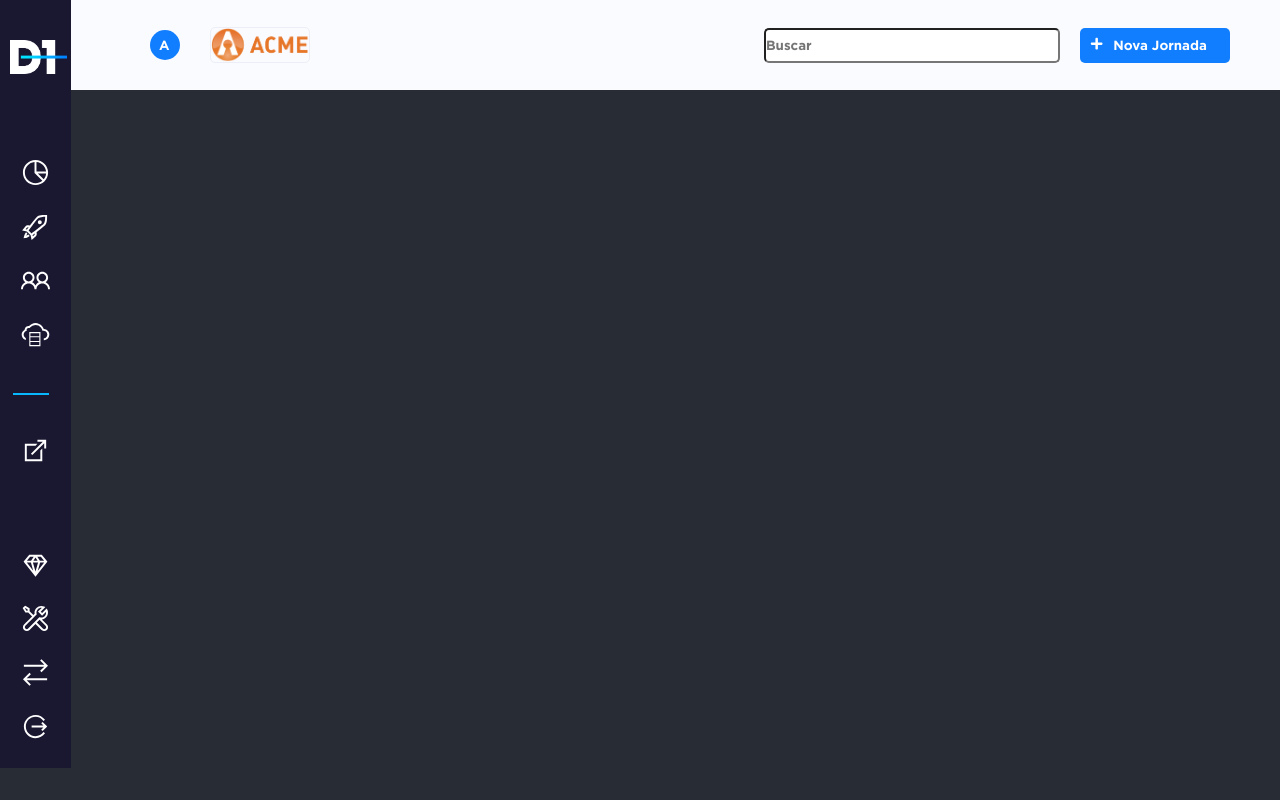
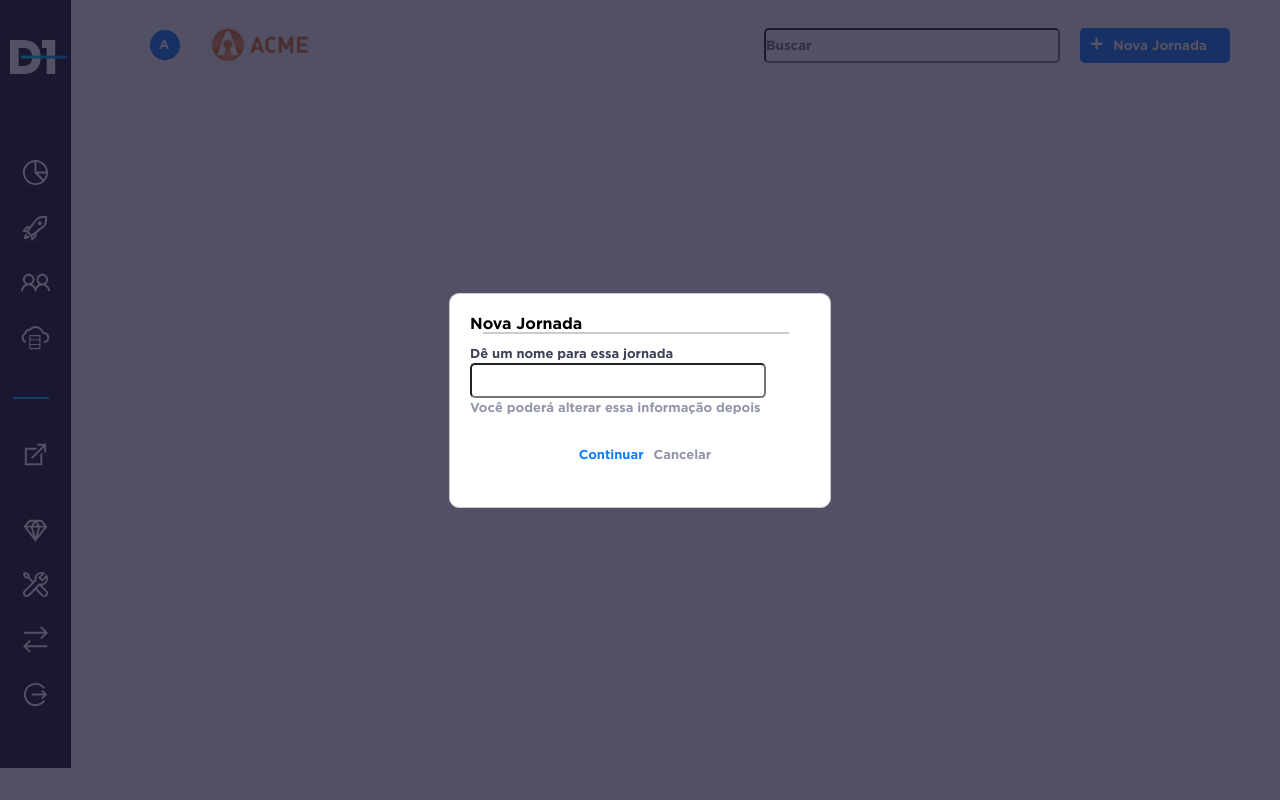
Before and after one commit to GustavoGomesRibeiro/d1, a React (Create React App) app: page /Profile in a window 1280 px wide. Both pictures are taken after a click on the button "Nova Jornada". Built offline with nearby package versions, Linux system fonts and the light colour scheme.

Commit message:
add modal, refatoração codigo, ajuste filtro

```diff
--- a/package.json
+++ b/package.json
@@ -11,6 +11,7 @@
     "react-dom": "^16.13.1",
     "react-feather": "^2.0.8",
     "react-icons": "^3.11.0",
+    "react-modal": "^3.11.2",
     "react-router-dom": "^5.2.0",
     "react-scripts": "3.4.3",
     "styled-components": "^5.1.1"
--- a/src/App.js
+++ b/src/App.js
@@ -1,9 +1,6 @@
 import React from 'react';
 import './assets/style/global.css';
 import Routes from './routes/index';
-// Componente: uma funcao que retorna um conteudo js, css, html
-// Propriedade: Informações que um componente PAI passa para o componente FILHO
-// Estado: Informacoes mantidas pelo componente (imutabilidade)
 
 const App = () => <Routes/>;
 export default App;
--- a/src/assets/style/App.css
+++ b/src/assets/style/App.css
@@ -13,7 +13,7 @@
 }
 
 .icon-footer{
-    margin: 80px 0;
+    margin: 40px 0;
 }
 
 .logo img {
@@ -31,10 +31,53 @@
     background: #07B8FF;
     margin-left: 13px;
 }
+
+.divider-modal{
+    height: 2px;
+    width: 90%;
+    background: #ccc;
+    margin-left: 13px;
+}
 .icons-fa {
     margin: 20px;
     list-style-type: none;
 }
+.tooltip{
+    position: relative;
+    /* display: inline-block; */
+    border-bottom: 1px dotted black;
+}
+.tooltip .tooltiptext {
+    visibility: hidden;
+    width: 100px;
+    background-color: #fff;
+    text-align: center;
+    border-radius: 6px;
+    padding: 5px 0;
+    position: absolute;
+    z-index: 1;
+    left: 105%;
+    text-align: center;
+    font: normal normal bold 13px/14px Gotham;
+    letter-spacing: 0px;
+    color: rgba(145, 150, 171, 1);
+    opacity: 1;
+  }
+
+  .tooltip .tooltiptext::after {
+    content: "";
+    position: absolute;
+    top: 50%;
+    right: 100%;
+    margin-top: -5px;
+    border-width: 5px;
+    border-style: solid;
+    border-color: transparent white transparent transparent;
+  }
+
+.tooltip:hover .tooltiptext {
+    visibility: visible;
+  }
 /* ---- Default Header ---- */
 
 .container-header{
@@ -91,6 +134,44 @@
     font-weight: bolder;
 }
 
+.tooltip-header{
+    position: relative;
+    border-bottom: 1px dotted black;
+}
+.tooltip-header .tooltiptext-header {
+    visibility: hidden;
+    width: 130px;
+    height: 35px;
+    background-color: #1A1731;
+    text-align: center;
+    border-radius: 6px;
+    padding: 5px 0;
+    position: absolute;
+    z-index: 1;
+    left: 105%;
+    text-align: center;
+    font: normal normal bold 13px/14px Gotham;
+    letter-spacing: 0px;
+    color: #fff;
+    opacity: 1;
+  }
+
+  .tooltip-header .tooltiptext-header::after {
+    content: "";
+    position: absolute;
+    top: 50%;
+    right: 100%;
+    margin-top: -5px;
+    border-width: 5px;
+    border-style: solid;
+    border-color: transparent #1A1731 transparent transparent;
+  }
+
+.tooltip-header:hover .tooltiptext-header {
+    visibility: visible;
+  }
+
+
 .container-components{
     display: flex;
     margin-left: auto;
@@ -132,6 +213,44 @@
     font: bold;
 }
 
+.description-modal {
+    margin: 10px 0;
+}
+
+.name-journey {
+    text-align: left;
+    font: normal normal normal 13px/19px Gotham;
+    letter-spacing: 0px;
+    color: #3E4157;
+}
+.text-modal {
+    text-align: left;
+    font: normal normal normal 13px/19px Gotham;
+    letter-spacing: 0px;
+    color: #9196AB;
+    opacity: 1;
+}
+
+.button-modal {
+    display: flex;
+    justify-content: center;
+    padding: 20px;
+}
+
+.continue{
+    color: #117EFF;
+    font: normal normal bold 13px/14px Gotham;
+    letter-spacing: 0px;
+    opacity: 1;
+    margin: 0 10px;
+}
+.cancel {
+    font: normal normal bold 13px/14px Gotham;
+    letter-spacing: 0px;
+    color: #9196AB;
+    opacity: 1;
+}
+
 /* ---- Default layout ---- */
 
 .container-layout {
@@ -150,14 +269,12 @@
     'menu main main main main main'
     'menu main main main main main';
   grid-gap: 10px;
-  /* background-color: #2196F3; */
   padding: 10px;
   margin:100px 0;
 }
 
 .grid-container > div {
   background-color: #FAFBFF;
-  /* text-align: center; */
   padding: 20px 0;
   font-size: 30px;
 }
@@ -186,7 +303,6 @@
     text-align: center;
 }
 .activity-sublabel{
-    /* margin: 20px 63px; */
     width: 100%;
     margin: 0 40px;
 }
@@ -198,8 +314,14 @@
     opacity: 1;
     margin: 5px 0;
     text-decoration:none;
-    /* color: #117EFF; */
+    cursor: pointer;
+
 }
+
+.activity-sublabel a:hover {
+    color: #117EFF;
+}
+
 .activity-sublabel button {
     width: 20px;
     height: 20px;
--- a/src/assets/style/global.css
+++ b/src/assets/style/global.css
@@ -23,8 +23,8 @@ html, body #root{
 }
 
 body {
-    background: #282c34;
-    /* background: #FAFBFF; */
+    /* background: #282c34; */
+    background: #FAFBFF;
     -webkit-font-smoothing: antialiased;
 }
 
--- a/src/components/defaultAside/index.js
+++ b/src/components/defaultAside/index.js
@@ -1,5 +1,4 @@
 import React from 'react';
-import { FaChartPie, FaRocket, FaUserFriends, FaCloud, FaExternalLinkAlt, FaGem, FaTools, FaExchangeAlt, FaSignOutAlt } from 'react-icons/fa';
 import logo from '../../assets/images/logotipo-branco.png';
 
 import  chartPie  from '../../assets/icons/chart-pie.svg';
@@ -22,20 +21,19 @@ export default function DefaultAside() {
                     <img src={logo} />
                 </div>
 
-                <div className='icon-header'>
-                    {/* <div className=''> */}
+                <div className='icon-header '>
                     <ul className='icon'>
-                        <li className="icons-fa">
-                            <a href='#'>  <img src={chartPie}/></a>
+                        <li className="icons-fa tooltip ">
+                            <a href='#'> <img src={chartPie}/><span className='tooltiptext'>Análises</span></a>
                         </li>
-                        <li className="icons-fa">
-                            <a href='#'> <img src={rocket}/></a>
+                        <li className="icons-fa tooltip">
+                            <a href='#'> <img src={rocket}/><span className='tooltiptext'>Jornadas</span></a>
                         </li>
-                        <li className="icons-fa">
-                            <a href='#'> <img src={userFriends}/></a>
+                        <li className="icons-fa tooltip">
+                            <a href='#'> <img src={userFriends}/><span className='tooltiptext'>Clientes</span></a>
                         </li>
-                        <li className="icons-fa">
-                            <a href='#'>  <img src={cloud}/></a>
+                        <li className="icons-fa tooltip">
+                            <a href='#'>  <img src={cloud}/><span className='tooltiptext'>CGM Cloud</span></a>
                         </li>
                     </ul>
                 </div>
@@ -44,25 +42,25 @@ export default function DefaultAside() {
 
                 <div>
                     <ul className='icon'>
-                        <li className="icons-fa">
-                            <a href='#'>  <img src={linkAlt}/></a>
+                        <li className="icons-fa tooltip">
+                            <a href='#'>  <img src={linkAlt}/><span className='tooltiptext'>Versão 01</span></a>
                         </li>
                     </ul>
                 </div>
 
                 <div className='icon-footer'>
                     <ul>
-                        <li className="icons-fa">
-                            <a href='#'>  <img src={gem}/></a>
+                        <li className="icons-fa tooltip">
+                            <a href='#'>  <img src={gem}/><span className='tooltiptext'>Administração</span></a>
                         </li>
-                        <li className="icons-fa">
-                            <a href='#'>  <img src={tools}/></a>
+                        <li className="icons-fa tooltip">
+                            <a href='#'>  <img src={tools}/><span className='tooltiptext'>Help Desk</span></a>
                         </li>
-                        <li className="icons-fa">
-                            <a href='#'>  <img src={exchangeAlt}/></a>
+                        <li className="icons-fa tooltip">
+                            <a href='#'>  <img src={exchangeAlt}/><span className='tooltiptext'>Trocar Conta</span></a>
                         </li>
-                        <li className="icons-fa">
-                            <a href='#'>  <img src={signOut}/></a>
+                        <li className="icons-fa tooltip">
+                            <a href='#'>  <img src={signOut}/><span className='tooltiptext'>Sair</span></a>
                         </li>
                     </ul>
                 </div>
--- a/src/components/defaultHeader/index.js
+++ b/src/components/defaultHeader/index.js
@@ -1,36 +1,32 @@
-import React, {useState} from 'react';
-import { FaPlus, FaSearch } from 'react-icons/fa';
+import React, { useState } from 'react';
+import { FaPlus } from 'react-icons/fa';
 
 import logo from '../../assets/images/acme-logo.png';
-// import { useHistory } from 'react-router-dom';
-// import logo from '../Style/img/logo.png';
-
-// import '../Style/css/header.css';
+import Modal from 'react-modal';
 
 
+Modal.setAppElement('#root')
 const DefaultHeader = () => {
 
-    // const userProfile = localStorage.getItem('username');
-    // const [icon, setIcon] = 'FaSearch';
+    const [modalOpen, setModalOpen] = useState(false)
 
     return (
         <>
             <header>
                 <nav className='container-header'>
                     <div className='logo-header'>
-                        <button className='user'> <p>A</p></button>
+                        <button className='user tooltip-header'><span className='tooltiptext-header'></span> <p>A</p></button>
                         <img src={logo} />
                     </div>
                     <div className='container-components'>
 
-                        {/* <input type='text' placeholder='Buscar' className='search'> <FaSearch color='#117EFF'/></input> */}
                         <form >
                             <label>
-                                <input type="text" placeholder='Buscar' className='search'/>
+                                <input type="text" placeholder='Buscar' className='search' />
                             </label>
                         </form>
 
-                        <button className='new-journey'>
+                        <button className='new-journey' onClick={() => setModalOpen(true)} >
                             <div className='icon-plus'>
                                 <FaPlus color='#fff' />
                             </div>
@@ -38,6 +34,46 @@ const DefaultHeader = () => {
                                 <p>Nova Jornada</p>
                             </div>
                         </button>
+                        <Modal className='modal' isOpen={modalOpen} onRequestClose={() => setModalOpen(false)}
+                            style={{
+                                overlay: {
+                                    position: 'fixed',
+                                    top: 0,
+                                    left: 0,
+                                    right: 0,
+                                    bottom: 0,
+                                    backgroundColor: 'rgba(26, 23, 49, 0.75)',
+                                    // opacity: 0.5,
+                                    display: 'flex',
+                                    alignItems: 'center',
+                                    justifyContent: 'center'
+                                },
+                                content: {
+                                    top: '40px',
+                                    border: '1px solid #ccc',
+                                    background: '#fff',
+                                    overflow: 'auto',
+                                    WebkitOverflowScrolling: 'touch',
+                                    borderRadius: '10px',
+                                    outline: 'none',
+                                    padding: '20px',
+                                    width: '382px',
+                                    height: '215px'
+                                }
+                            }}>
+                            <h4>Nova Jornada</h4>
+                            <div className='divider-modal'/>
+
+                            <div className='description-modal'>
+                                <p className='name-journey'>Dê um nome para essa jornada</p>
+                                    <input className='search' type='text'></input>
+                                <p className='text-modal'>Você poderá alterar essa informação depois</p>
+                            </div>
+                            <div className='button-modal'>
+                                <span className='continue'>Continuar</span>
+                                <span className='cancel'onClick={() => setModalOpen(false)}>Cancelar</span>
+                            </div>
+                        </Modal>
                     </div>
                 </nav>
             </header>
--- a/src/index.js
+++ b/src/index.js
@@ -2,7 +2,6 @@ import React from 'react';
 import ReactDOM from 'react-dom';
 import './assets/style/global.css';
 import App from './App';
-// import * as serviceWorker from './serviceWorker';
 
 ReactDOM.render(
   <React.StrictMode>
@@ -10,5 +9,3 @@ ReactDOM.render(
   </React.StrictMode>,
   document.getElementById('root')
 );
-
-// serviceWorker.unregister();
--- a/src/routes/index.js
+++ b/src/routes/index.js
@@ -3,18 +3,13 @@ import { Switch, BrowserRouter, Route } from 'react-router-dom';
 
 import DefaultLayout from '../components/defaultHome/index';
 import Home from '../view/Main/index';
-import Execution from '../view/Execution/index';
-// Caso fosse realizar login, seria necessario criar um privateRoute
 
 const Routes = () => (
     <BrowserRouter>
         <Switch>
             <DefaultLayout>
                 <Route exact path='/' component={Home} />
-                <Route path='/Execution' component={Execution} />
-                {/* <Route path='/Profile' component={Profile} /> */}
             </DefaultLayout>
-                <Route path='*' component={() => <h1>page not Found 404</h1>} />
         </Switch>
     </BrowserRouter>
 );
```
Also changed, not shown: src/components/journey/index.js (deleted, +0 -46 lines), src/view/Execution/index.js (deleted, +0 -12 lines), src/view/Main/index.js (+33 -110 lines), 1 other file (tests, documents, lock files or other folders).
